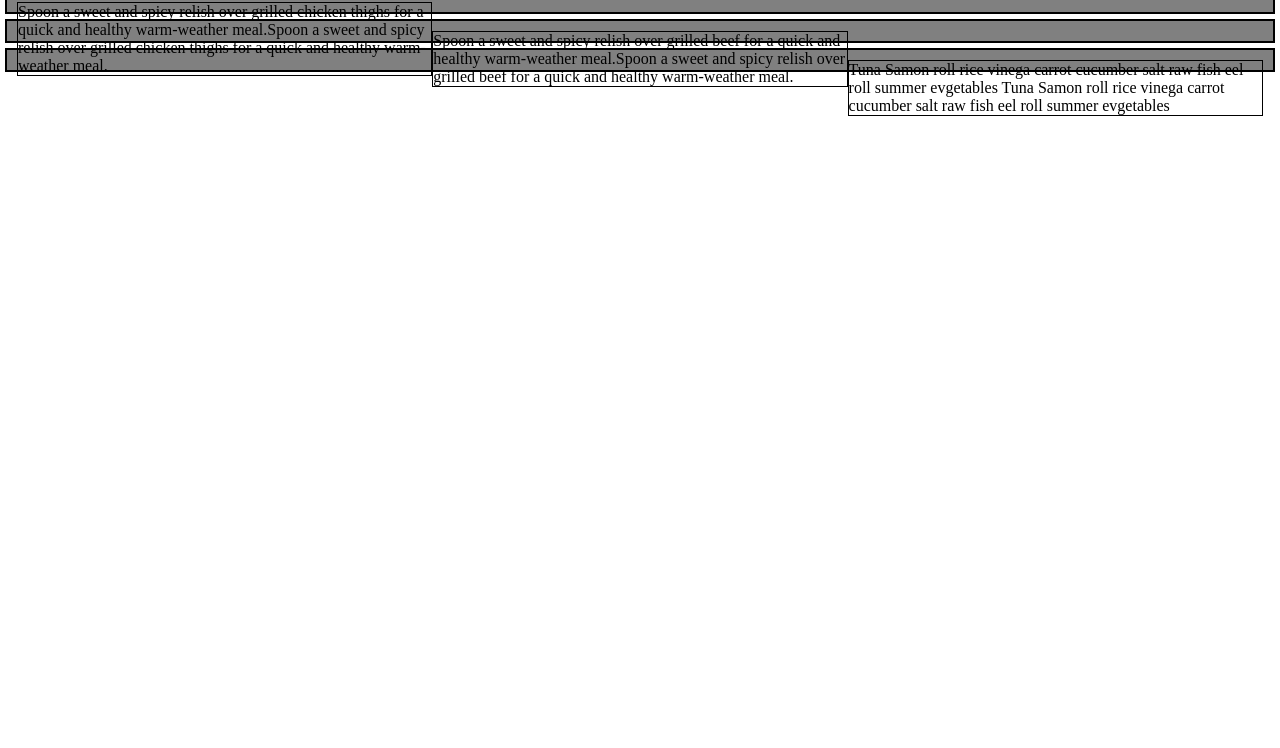
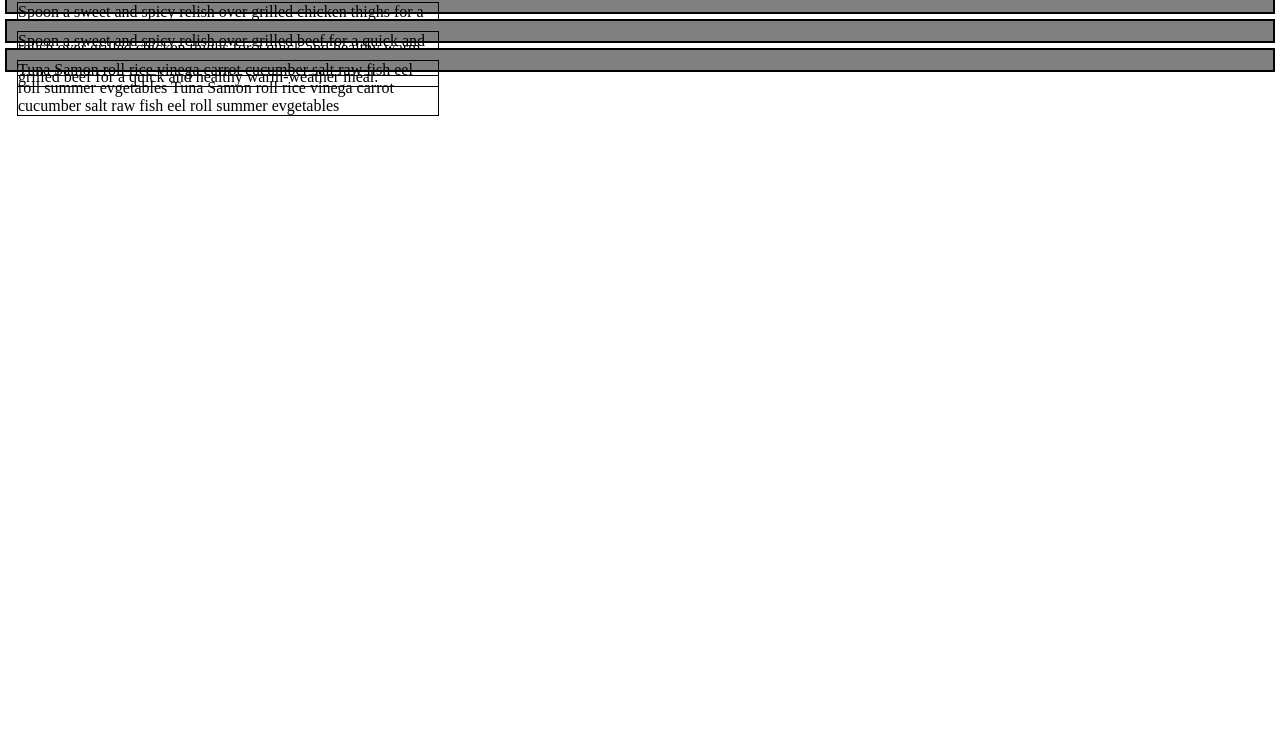
Before and after one commit to wolfberry/coursera-test, a plain HTML site: page mod2_solution/index.html in a window 1280 px wide. Shown: the part 52-800 px from the top of the page. Drawn offline with Linux system fonts and the light colour scheme.

Commit message:
update relative position

```diff
--- a/mod2_solution/css/style.css
+++ b/mod2_solution/css/style.css
@@ -10,11 +10,18 @@ h1 {
 
 
 #box {
+	position: relative;
 	background-color: gray;
 	padding: 10px 10px 10px 10px;
 	border: 2px solid black;
 	margin: 5px;
 }
+
+.content {
+    position: absolute;
+    color: black;
+}
+
 .row:after {
     content: "";
     clear: both;
--- a/mod2_solution/index.html
+++ b/mod2_solution/index.html
@@ -12,19 +12,19 @@
 
 <div class="row">
 <div id="box">
-<div class="col-4 col-m-6 chicken">
+<div class="content col-4 col-m-6 chicken">
 	<p>Spoon a sweet and spicy relish over grilled chicken thighs for a quick and healthy warm-weather meal.Spoon a sweet and spicy relish over grilled chicken thighs for a quick and healthy warm-weather meal.</p>
 </div>
 </div>
 
 <div id="box">
-<div class="col-4 col-m-6 beef">
+<div class="content col-4 col-m-6 beef">
 	<p>Spoon a sweet and spicy relish over grilled beef for a quick and healthy warm-weather meal.Spoon a sweet and spicy relish over grilled beef for a quick and healthy warm-weather meal.</p>
 </div>
 </div>
 
 <div id="box">
-<div class="col-4 col-m-12 Sushi">
+<div class="content col-4 col-m-12 Sushi">
 	<p>Tuna Samon roll rice vinega carrot cucumber salt raw fish eel roll summer evgetables Tuna Samon roll rice vinega carrot cucumber salt raw fish eel roll summer evgetables</p>
 </div>
 </div>
```
